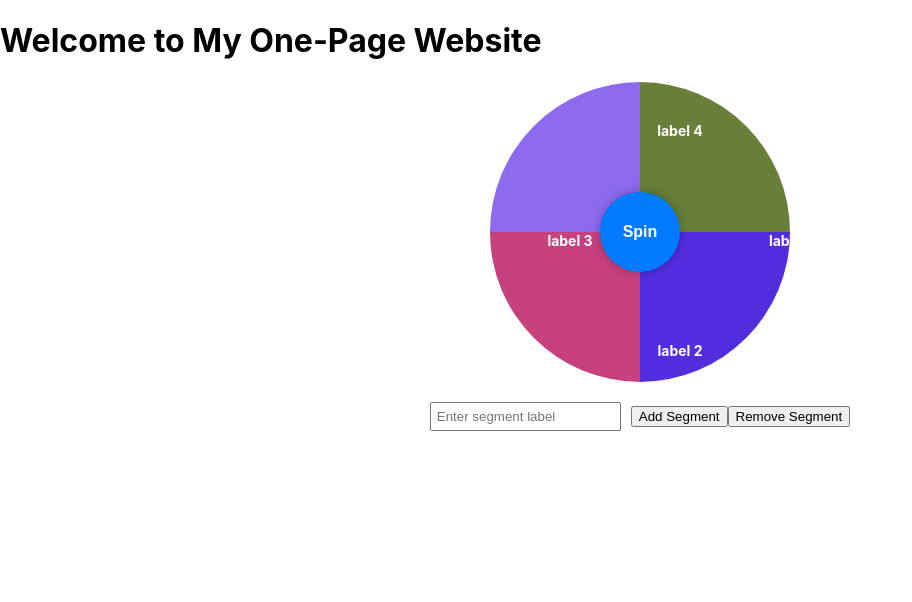
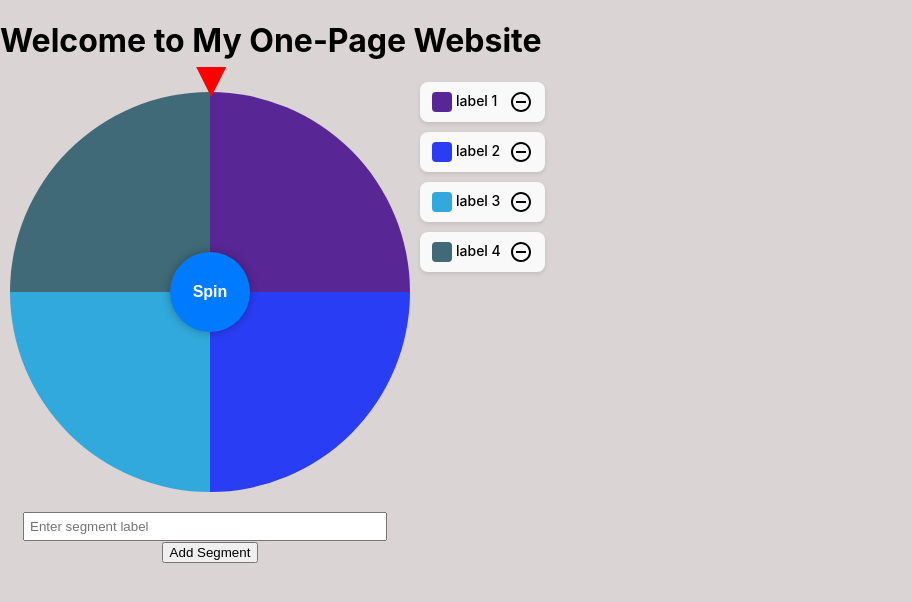
Before and after one commit to samuel-ctrl/one-page-website, a React (Create React App) app: page / in a window 1280 px wide. Shown: the top 602 px of the page, without its empty margins (0-912 px from the left). Built offline with nearby package versions, Linux system fonts and the light colour scheme.

Commit message:
design func updated

```diff
--- a/package.json
+++ b/package.json
@@ -3,6 +3,10 @@
   "version": "0.1.0",
   "private": true,
   "dependencies": {
+    "@emotion/react": "^11.14.0",
+    "@emotion/styled": "^11.14.0",
+    "@mui/icons-material": "^6.4.7",
+    "@mui/material": "^6.4.7",
     "@testing-library/dom": "^10.4.0",
     "@testing-library/jest-dom": "^6.6.3",
     "@testing-library/react": "^16.2.0",
--- a/src/App.js
+++ b/src/App.js
@@ -3,62 +3,12 @@ import Header from './components/Header';
 import AdBanner from './components/AdBanner';
 import LuckyWheel from "./components/luckyWheelComp/script";
 
-function App() {
-
-  const getRandomColor = () => {
-    const letters = "0123456789ABCDEF";
-    let color = "#";
-    for (let i = 0; i < 6; i++) {
-      color += letters[Math.floor(Math.random() * 16)];
-    }
-    return color;
-  };
-
-  const [segments, setSegments] = useState([
-    { color: getRandomColor(), label: "label 1" },
-    { color: getRandomColor(), label: "label 2" },
-    { color: getRandomColor(), label: "label 3" },
-    { color: getRandomColor(), label: "label 4" },
-  ]);
-  const [segmentCount, setSegmentCount] = useState(5)
-  const [inputValue, setInputValue] = useState("");
-
-
-  const addSegment = () => {
-    if (inputValue.trim() === "") {
-      alert("Please enter a label for the segment!");
-      return;
-    }
-    setSegments([...segments, { color: getRandomColor(), label: inputValue }]);
-    setSegmentCount((prev)=>prev+1)
-    setInputValue("");
-  };
-
-  const removeSegment = () => {
-    if (segments.length > 1) {
-      setSegments(segments.slice(0, -1));
-      setSegmentCount((prev)=>prev-1)
-    }
-  };
-
+const App = () => {
   return (
     <div className="App">
       <Header />
       <AdBanner />
-      <div style={{ textAlign: "center", marginTop: "20px" }}>
-        <LuckyWheel segments={segments} />
-        <div style={{ marginTop: "20px" }}>
-          <input
-            type="text"
-            value={inputValue}
-            onChange={(e) => setInputValue(e.target.value)}
-            placeholder="Enter segment label"
-            style={{ padding: "5px", marginRight: "10px" }}
-          />
-          <button onClick={addSegment} disabled={segmentCount > 24}>Add Segment</button>
-          <button onClick={removeSegment} disabled={segmentCount < 2}>Remove Segment</button>
-        </div>
-      </div>
+      <LuckyWheel />
     </div>
   );
 }
--- a/src/components/AdBanner.js
+++ b/src/components/AdBanner.js
@@ -1,10 +1,16 @@
 import React, { useEffect } from 'react';
 
 const AdBanner = () => {
-  useEffect(() => {
-    // Load the ad script
-    (window.adsbygoogle = window.adsbygoogle || []).push({});
-  }, []);
+
+    useEffect(() => {
+      try {
+        if (window.adsbygoogle) {
+          window.adsbygoogle.push({});
+        }
+      } catch (e) {
+        console.error("AdSense error:", e);
+      }
+    }, []);
 
   return (
     <div className="ad-banner">
--- a/src/components/luckyWheelComp/script.js
+++ b/src/components/luckyWheelComp/script.js
@@ -1,8 +1,26 @@
 import React, { useState } from "react";
+import RemoveCircleOutlineIcon from '@mui/icons-material/RemoveCircleOutline';
 
-const LuckyWheel = ({ segments }) => {
+const LuckyWheel = () => {
   const [rotation, setRotation] = useState(0);
   const [spinning, setSpinning] = useState(false);
+  const [inputValue, setInputValue] = useState("");
+
+  const getRandomColor = () => {
+    const letters = "0123456789ABCDEF";
+    let color = "#";
+    for (let i = 0; i < 6; i++) {
+      color += letters[Math.floor(Math.random() * 16)];
+    }
+    return color;
+  };
+
+  const [segments, setSegments] = useState([
+    { color: getRandomColor(), label: "label 1" },
+    { color: getRandomColor(), label: "label 2" },
+    { color: getRandomColor(), label: "label 3" },
+    { color: getRandomColor(), label: "label 4" },
+  ]);
 
   const spinWheel = () => {
     if (spinning) return;
@@ -12,46 +30,58 @@ const LuckyWheel = ({ segments }) => {
 
     setTimeout(() => {
       setSpinning(false);
-    }, 4000);
+    }, 9000);
+  };
+
+  const addSegment = () => {
+    if (inputValue.trim() === "") {
+      alert("Please enter a label for the segment!");
+      return;
+    }
+    setSegments([...segments, { color: getRandomColor(), label: inputValue }]);
+    setInputValue("");
+  };
+
+  const removeSegment = (e) => {
+    if (segments.length > 2) {
+      const newSegments = [...segments];
+      newSegments.splice(e, 1);
+      setSegments(newSegments);
+    }
   };
 
   return (
-    <div style={{ textAlign: "center", position: "relative", width: "300px", height: "300px", margin: "auto" }}>
+    <div style={{ textAlign: "center", position: "relative", width: "100%", display: "flex"}}>
+      <div style={{ position: "relative", width: "400px", height: "400px", padding: "10px"}}>
         <div
           style={{
-          width: "300px",
-          height: "300px",
+            position: "absolute",
+            top: "-15px",
+            left: "50%",
+            rotate: "180deg",
+            transform: "translateX(46%)",
+            width: "0",
+            height: "0",
+            borderLeft: "15px solid transparent",
+            borderRight: "15px solid transparent",
+            borderBottom: "30px solid red",
+            zIndex: 20,
+          }}
+        ></div>
+
+        <div
+          style={{
+            width: "400px",
+            height: "400px",
             borderRadius: "50%",
             background: `conic-gradient(
               ${segments.map((seg, i) => `${seg.color} ${(360 / segments.length) * i}deg ${(360 / segments.length) * (i + 1)}deg`).join(", ")}
             )`,
             transform: `rotate(${rotation}deg)`,
-          transition: "transform 4s ease-out",
+            transition: "transform 9s ease-out",
             position: "relative",
           }}
         >
-        {segments.map((seg, i) => {
-          const angle = (360 / segments.length) * i;
-          return (
-            <div
-              key={i}
-              style={{
-                position: "absolute",
-                top: "50%",
-                left: "50%",
-                transform: `rotate(${angle}deg) translate(110px) rotate(${angle * -1}deg)`,
-                transformOrigin: "0 0",
-                color: "white",
-                fontWeight: "bold",
-                fontSize: "14px",
-                textAlign: "center",
-                width: "80px",
-              }}
-            >
-              {seg.label}
-            </div>
-          );
-        })}
           <button
             onClick={spinWheel}
             style={{
@@ -80,6 +110,55 @@ const LuckyWheel = ({ segments }) => {
             Spin
           </button>
         </div>
+        <div style={{ marginTop: "20px" }}>
+          <input
+            type="text"
+            value={inputValue}
+            onChange={(e) => setInputValue(e.target.value)}
+            placeholder="Enter segment label"
+            style={{ padding: "5px", marginRight: "10px", width:"350px"}}
+          />
+          <button onClick={addSegment} disabled={segments.length > 24}>Add Segment</button>
+        </div>
+      </div>
+
+
+      <div
+        style={{
+          gap: "10px",
+          marginTop: "20px 10px",
+        }}
+      >
+        {segments.map((seg, i) => (
+          <div
+            key={i}
+            style={{
+              display: "flex",
+              alignItems: "center",
+              justifyContent: "space-between",
+              gap: "8px",
+              backgroundColor: "#f9f9f9",
+              padding: "8px 12px",
+              borderRadius: "8px",
+              boxShadow: "0 2px 4px rgba(0, 0, 0, 0.1)",
+              marginBottom: "10px",
+            }}
+          >
+            <div style={{display:"flex"}}>
+            <div
+              style={{
+                width: "20px",
+                height: "20px",
+                backgroundColor: seg.color,
+                borderRadius: "4px",
+              }}
+            ></div>
+            <span style={{ fontSize: "14px", fontWeight: "500",marginLeft: "4px" }}>{seg.label}</span>
+            </div>
+            <RemoveCircleOutlineIcon style={{cursor: "pointer"}} onClick={()=>removeSegment(i)}/>
+          </div>
+        ))}
+      </div>
     </div>
   );
 };
--- a/src/index.css
+++ b/src/index.css
@@ -5,6 +5,7 @@ body {
     sans-serif;
   -webkit-font-smoothing: antialiased;
   -moz-osx-font-smoothing: grayscale;
+  background-color: #dad4d4;
 }
 
 code {
```
Also changed, not shown: 1 other file (tests, documents, lock files or other folders). Lines whose indentation alone changed are shown as unchanged.
